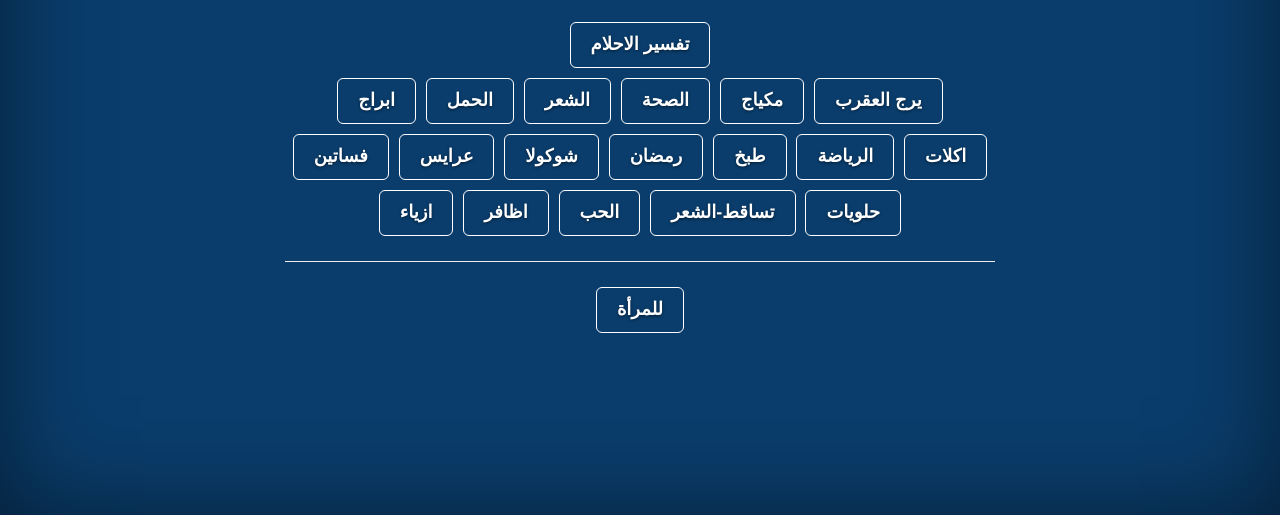
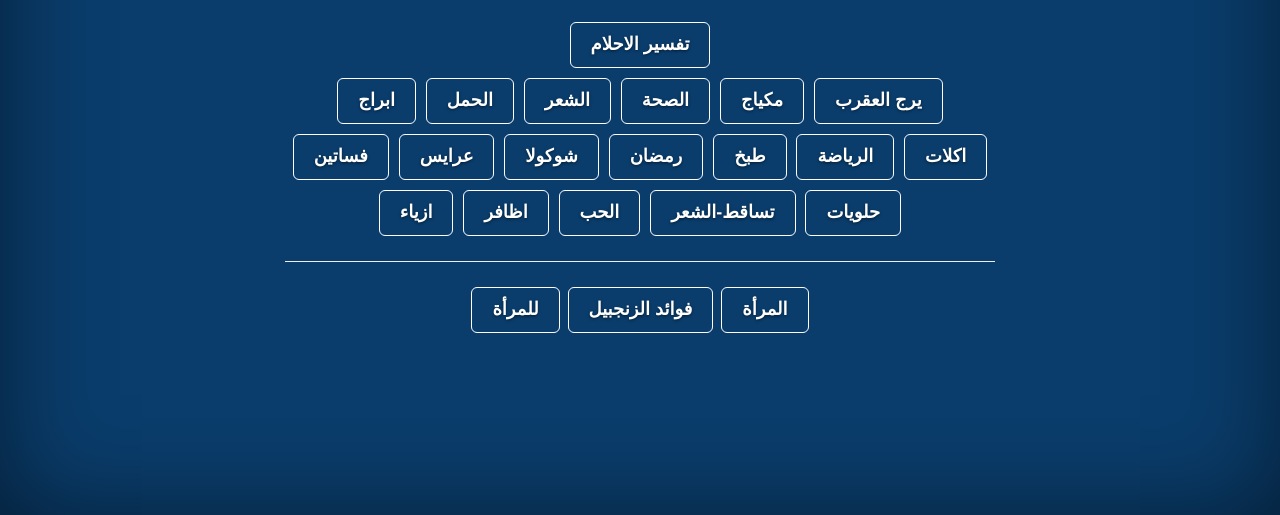
Before and after one commit to hz1sa/women.sdeq, a plain HTML site: page index.html in a window 1280 px wide. Shown: the part 285-800 px from the top of the page. Drawn offline with nearby package versions, Linux system fonts and the light colour scheme.

Commit message:
Update index.html

```diff
--- a/index.html
+++ b/index.html
@@ -44,6 +44,9 @@ body{color:#fff;text-align:center;text-shadow:0 1px 3px rgba(0,0,0,.5)}.site-wra
 <a class="btn btn-outline-inverse btn-lg"  href="https://www.almrahonline.com/t/dessert">حلويات</a>
  <hr>
  <a class="btn btn-outline-inverse btn-lg" href="/women">للمرأة</a>
+ <a class="btn btn-outline-inverse btn-lg"  href="https://www.almrahonline.com/1568">فوائد الزنجبيل</a>
+
+<a class="btn btn-outline-inverse btn-lg"  href="https://www.almrahonline.com">المرأة</a>
 
 
  </p>
```
